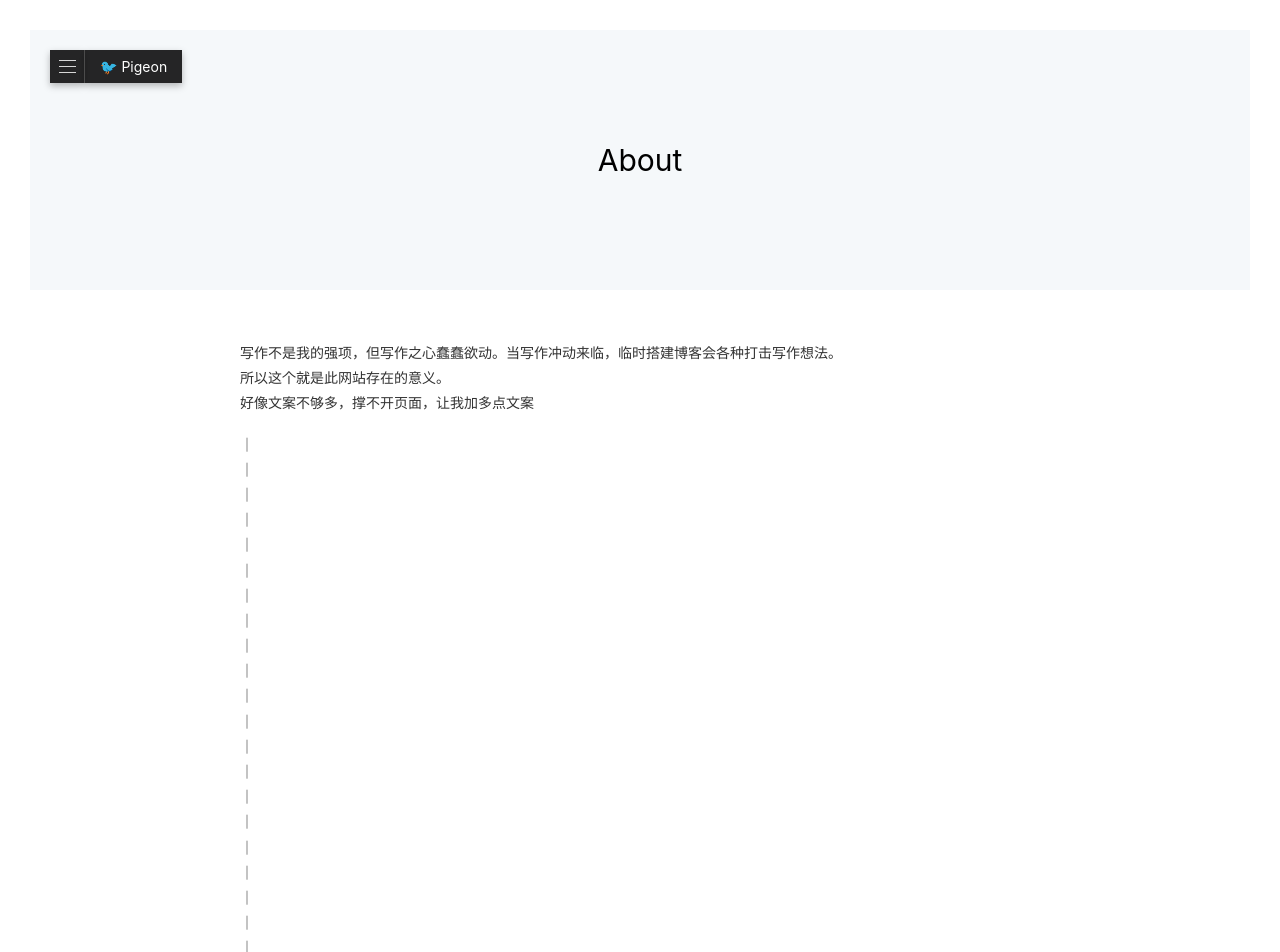
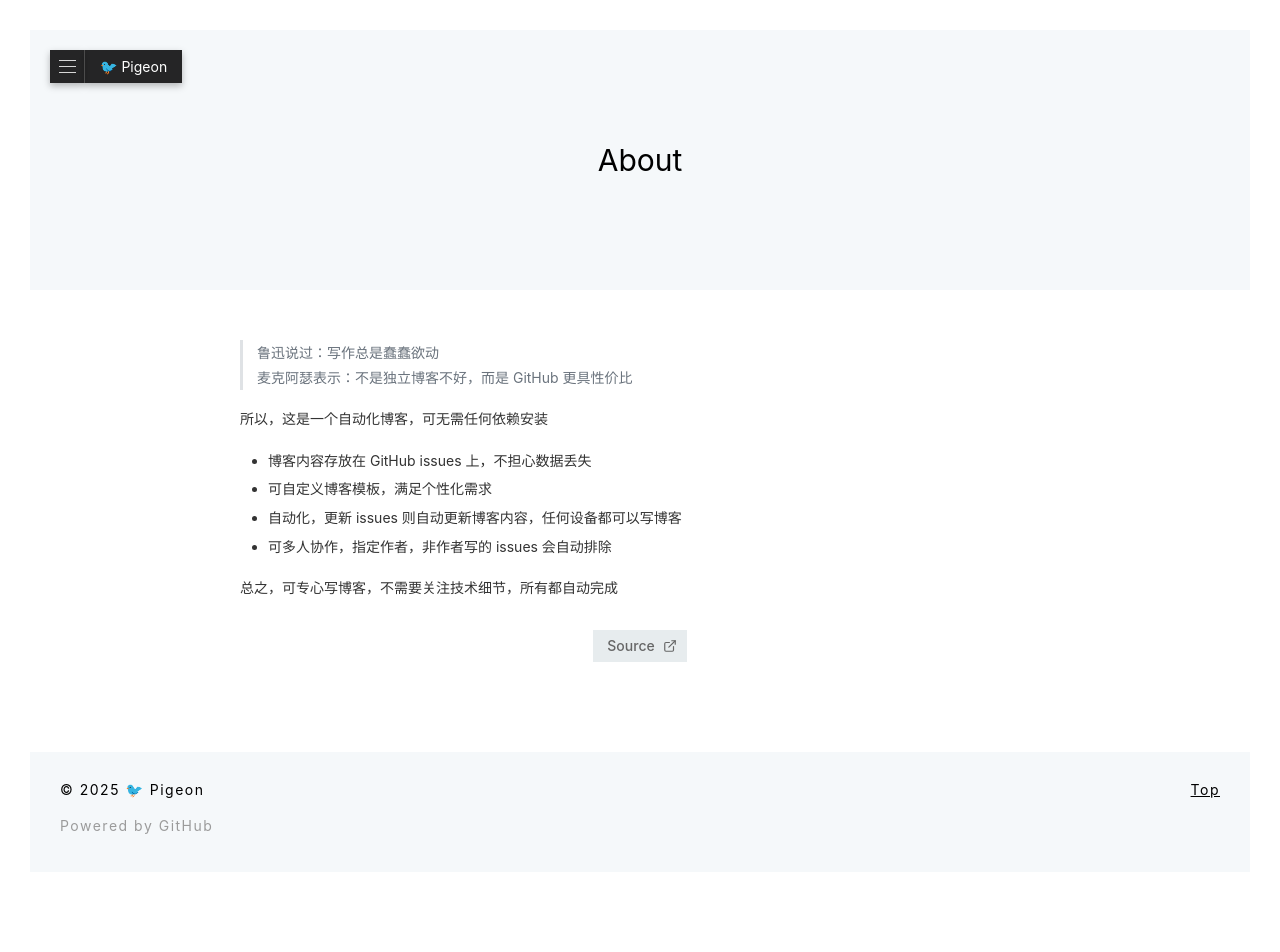
Before and after one commit to LoeiFy/loeify.github.io, a website: page docs/about/index.html in a window 1280 px wide. Shown: the top 952 px of the page. After the commit the page ends 902 px from the top, so only its background shows below. Drawn offline with nearby package versions, Linux system fonts and the light colour scheme.

Commit message:
chore: build

```diff
--- a/docs/about/index.html
+++ b/docs/about/index.html
@@ -42,48 +42,16 @@ About
     <div>
 
 <div class="markdown-body">
-<p>写作不是我的强项，但写作之心蠢蠢欲动。当写作冲动来临，临时搭建博客会各种打击写作想法。
-所以这个就是此网站存在的意义。
-好像文案不够多，撑不开页面，让我加多点文案</p><p>｜
-｜
-｜
-｜
-｜
-｜
-｜
-｜
-｜
-｜
-｜
-｜
-｜
-｜
-｜
-｜
-｜
-｜
-｜
-｜
-｜
-｜
-｜
-｜
-｜
-｜
-｜
-｜
-｜
-｜
-｜
-｜
-｜
-｜
-｜
-｜
-｜
-｜
-｜
-｜</p><p>应该可以了</p>
+<blockquote>
+<p>鲁迅说过：写作总是蠢蠢欲动
+麦克阿瑟表示：不是独立博客不好，而是 GitHub 更具性价比</p></blockquote>
+<p>所以，这是一个自动化博客，可无需任何依赖安装</p><ul>
+<li>博客内容存放在 GitHub issues 上，不担心数据丢失</li>
+<li>可自定义博客模板，满足个性化需求</li>
+<li>自动化，更新 issues 则自动更新博客内容，任何设备都可以写博客</li>
+<li>可多人协作，指定作者，非作者写的 issues 会自动排除</li>
+</ul>
+<p>总之，可专心写博客，不需要关注技术细节，所有都自动完成</p>
 </div>
 
 <div class="source">
```
Also changed, not shown: docs/posts/2118701974.html (+3 -1 lines).
